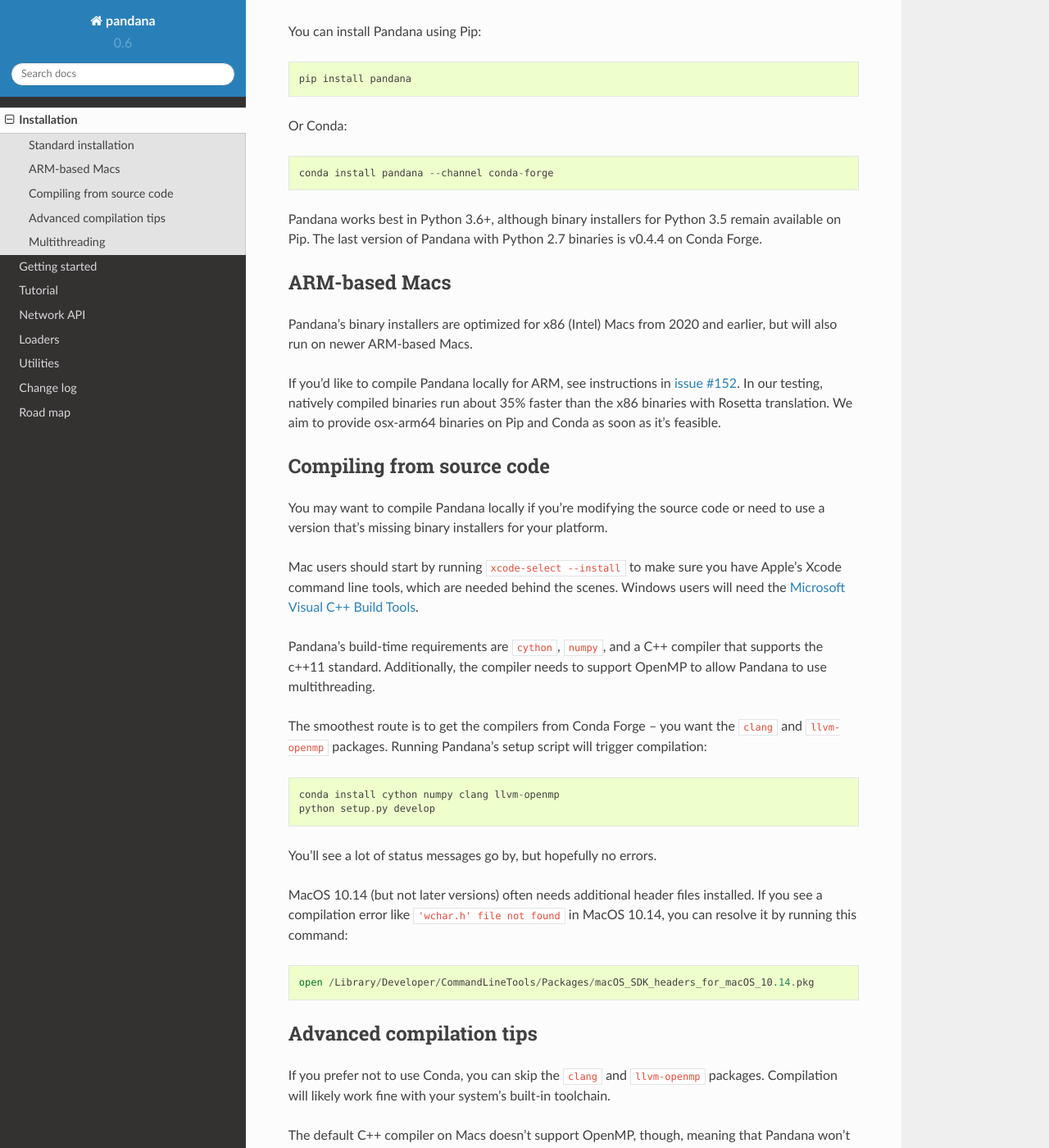
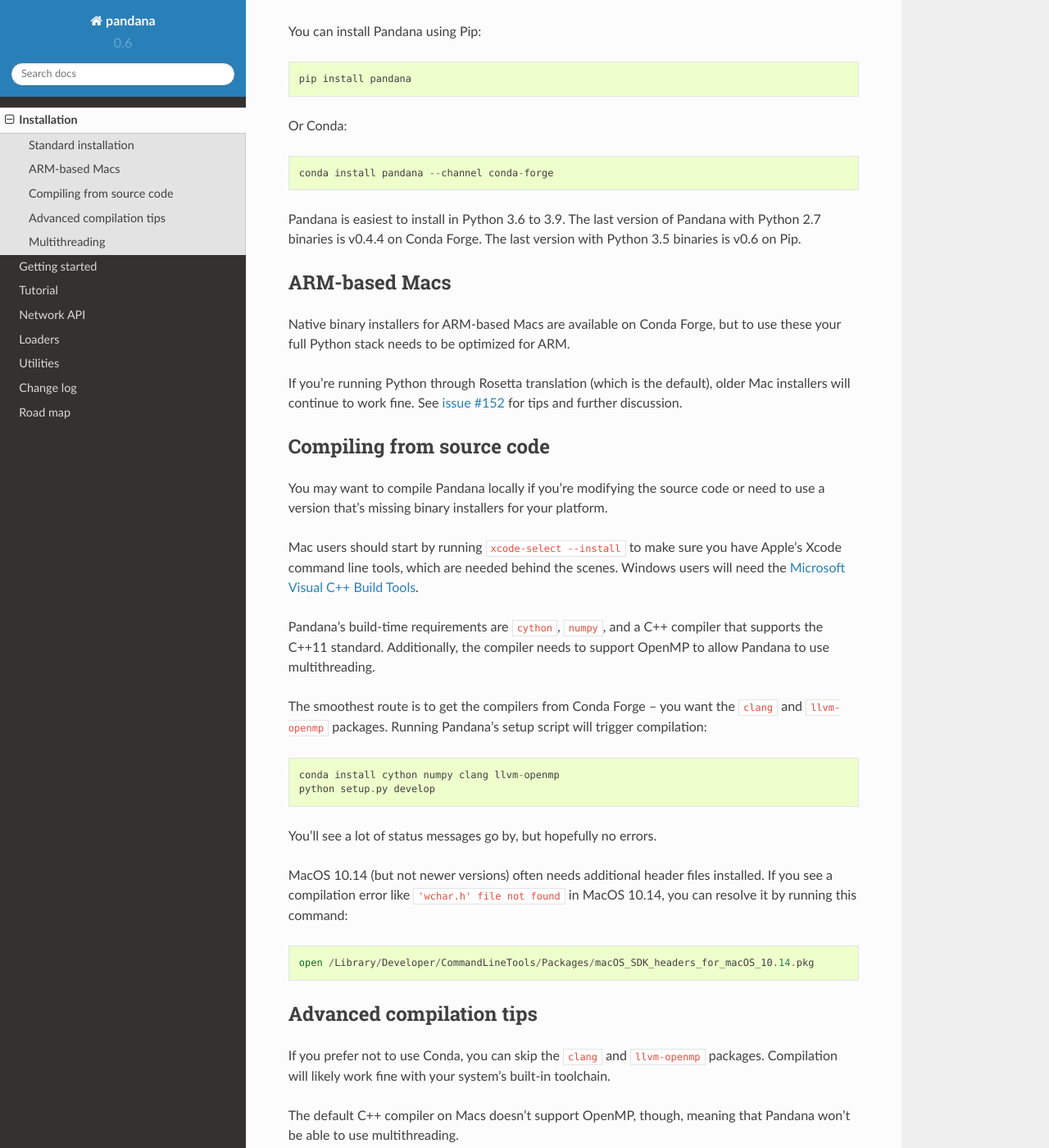
Before and after one commit to UDST/pandana, a Sphinx documentation site: the page built from docs/source/installation.rst, in a window 1280 px wide and 1400 px high, scrolled down 309 px. Shown: the whole window at 82% size. Built offline with Sphinx 7.4.7 and the Read the Docs theme 2.0.0, drawn with Linux system fonts in a browser that asks for light colours.

Commit message:
Update docs for osx-arm64

```diff
--- a/docs/source/installation.rst
+++ b/docs/source/installation.rst
@@ -17,15 +17,15 @@
 
     conda install pandana --channel conda-forge
 
-Pandana works best in Python 3.6+, although binary installers for Python 3.5 remain available on Pip. The last version of Pandana with Python 2.7 binaries is v0.4.4 on Conda Forge.
+Pandana is easiest to install in Python 3.6 to 3.9. The last version of Pandana with Python 2.7 binaries is v0.4.4 on Conda Forge. The last version with Python 3.5 binaries is v0.6 on Pip.
 
 
 ARM-based Macs
 ------------------------------
 
-Pandana's binary installers are optimized for x86 (Intel) Macs from 2020 and earlier, but will also run on newer ARM-based Macs.
+Native binary installers for ARM-based Macs are available on Conda Forge, but to use these your full Python stack needs to be optimized for ARM.
 
-If you'd like to compile Pandana locally for ARM, see instructions in `issue #152 <https://github.com/UDST/pandana/issues/152>`_. In our testing, natively compiled binaries run about 35% faster than the x86 binaries with Rosetta translation. We aim to provide osx-arm64 binaries on Pip and Conda as soon as it's feasible.
+If you're running Python through Rosetta translation (which is the default), older Mac installers will continue to work fine. See `issue #152 <https://github.com/UDST/pandana/issues/152>`_ for tips and further discussion.
 
 
 Compiling from source code
@@ -35,7 +35,7 @@
 
 Mac users should start by running ``xcode-select --install`` to make sure you have Apple's Xcode command line tools, which are needed behind the scenes. Windows users will need the `Microsoft Visual C++ Build Tools <https://visualstudio.microsoft.com/visual-cpp-build-tools/>`_.
 
-Pandana's build-time requirements are ``cython``, ``numpy``, and a C++ compiler that supports the c++11 standard. Additionally, the compiler needs to support OpenMP to allow Pandana to use multithreading.
+Pandana's build-time requirements are ``cython``, ``numpy``, and a C++ compiler that supports the C++11 standard. Additionally, the compiler needs to support OpenMP to allow Pandana to use multithreading.
 
 The smoothest route is to get the compilers from Conda Forge -- you want the ``clang`` and ``llvm-openmp`` packages. Running Pandana's setup script will trigger compilation::
 
@@ -44,7 +44,7 @@
 
 You'll see a lot of status messages go by, but hopefully no errors.
 
-MacOS 10.14 (but not later versions) often needs additional header files installed. If you see a compilation error like ``'wchar.h' file not found`` in MacOS 10.14, you can resolve it by running this command::
+MacOS 10.14 (but not newer versions) often needs additional header files installed. If you see a compilation error like ``'wchar.h' file not found`` in MacOS 10.14, you can resolve it by running this command::
 
     open /Library/Developer/CommandLineTools/Packages/macOS_SDK_headers_for_macOS_10.14.pkg
 
```
Also changed, not shown: README.md (+1 -1 lines).
